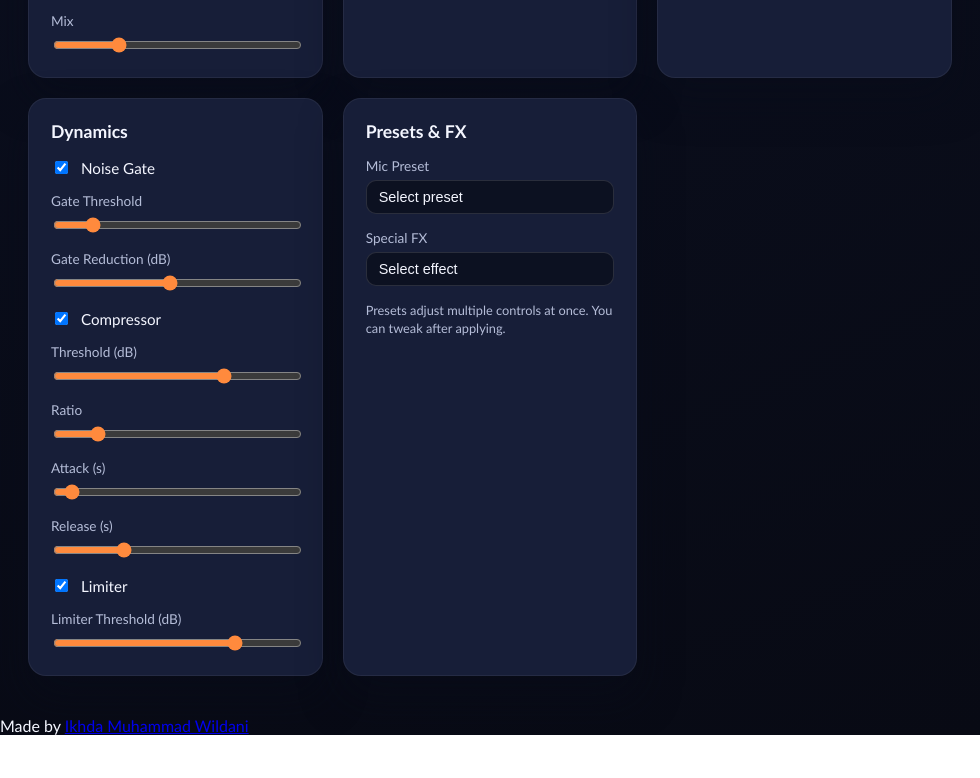
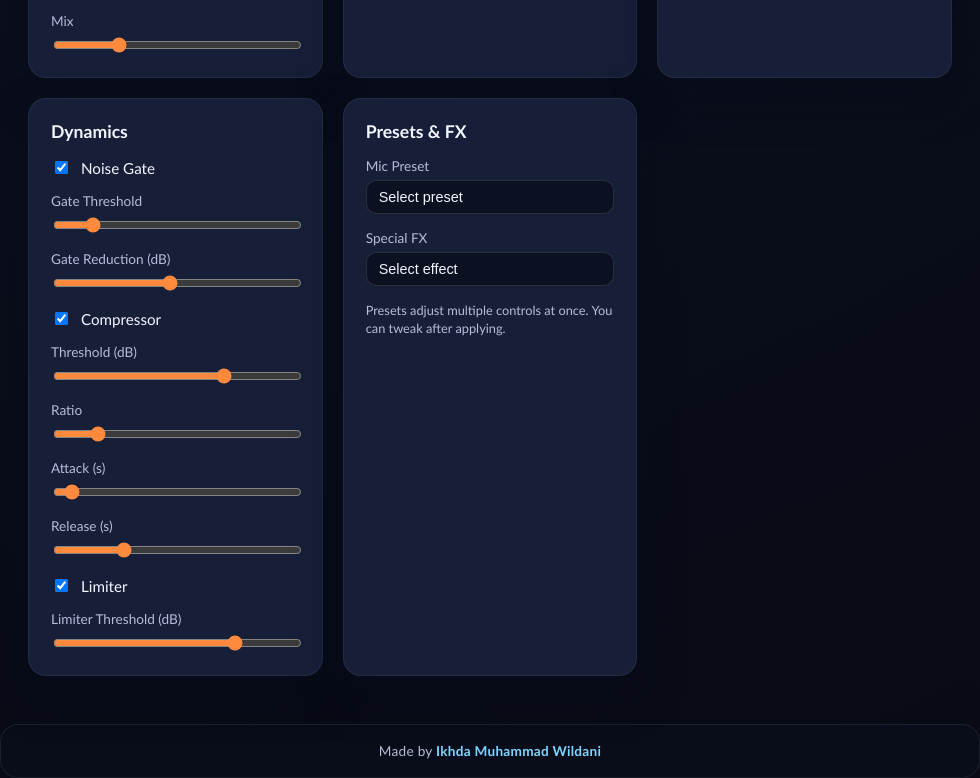
Before and after one commit to emzhofb/electron.bashocode.karaoke, an Electron app: page index.html in a window 980 px wide. Shown: the part 1380-2158 px from the top of the page. Before the commit the page ends 2115 px from the top, so only its background shows below. Drawn offline with Linux system fonts and the light colour scheme.

Commit message:
change to karaokeAja

```diff
--- a/index.html
+++ b/index.html
@@ -3,7 +3,7 @@
   <head>
     <meta charset="UTF-8" />
     <meta name="viewport" content="width=device-width, initial-scale=1" />
-    <title>KaraokeFX</title>
+    <title>KaraokeAja</title>
     <link rel="stylesheet" href="styles.css" />
   </head>
   <body>
@@ -11,7 +11,7 @@
       <header class="hero">
         <div>
           <p class="eyebrow">Live Voice Effects</p>
-          <h1>KaraokeFX Studio</h1>
+          <h1>KaraokeAja Studio</h1>
           <p class="subhead">
             Sing with instant echo, lush reverb, modulation, dynamics control, and experimental auto-tune.
             Use headphones to avoid feedback.
@@ -299,7 +299,7 @@
     </div>
     <footer>
       Made by
-      <a href="https://github.com/emzhofb" target="_blank">
+      <a href="https://www.linkedin.com/in/ikhda-muhammad-wildani-b98a03164/" target="_blank">
         Ikhda Muhammad Wildani
       </a>
     </footer>
--- a/styles.css
+++ b/styles.css
@@ -201,6 +201,31 @@ body {
   font-weight: 600;
 }
 
+footer {
+  margin-top: 8px;
+  padding: 18px 22px;
+  border-radius: var(--radius);
+  background: rgba(10, 14, 28, 0.7);
+  border: 1px solid rgba(255, 255, 255, 0.08);
+  color: var(--muted);
+  font-size: 0.85rem;
+  text-align: center;
+  letter-spacing: 0.02em;
+}
+
+footer a {
+  color: var(--accent-2);
+  text-decoration: none;
+  font-weight: 600;
+}
+
+footer a:hover,
+footer a:focus-visible {
+  color: #ffffff;
+  text-decoration: underline;
+  text-underline-offset: 3px;
+}
+
 @media (max-width: 820px) {
   .hero {
     flex-direction: column;
```
Also changed, not shown: package.json (+4 -4 lines), .github/workflows/build.yml, README.md, 1 other file.
